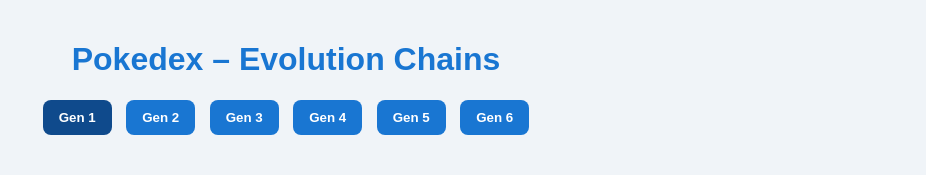
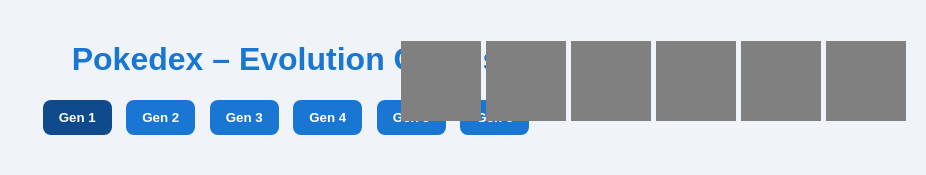
Before and after one commit to Max8842/Pokedex, a plain HTML site: page pokedex/index.html in a window 1280 px wide. Shown: the whole page, without its empty margins (354-1280 px from the left). Drawn offline with Linux system fonts and the light colour scheme; no server answers.

Commit message:
UI elemente fuer Teams hinzugefuegt

```diff
--- a/pokedex/index.html
+++ b/pokedex/index.html
@@ -1,8 +1,9 @@
 <!DOCTYPE html>
 <html lang="en">
+
 <head>
   <meta charset="UTF-8" />
-  <meta name="viewport" content="width=device-width, initial-scale=1.0"/>
+  <meta name="viewport" content="width=device-width, initial-scale=1.0" />
   <title>Pokedex – Evolution Chains</title>
   <style>
     body {
@@ -56,6 +57,28 @@
 
     .evo-pokemon {
       margin-bottom: 12px;
+      cursor: pointer;
+      position: relative;
+    }
+
+    .evo-pokemon:hover {
+      background: #c9eeff;
+    }
+
+    .add-to-team {
+      position: absolute;
+      top: 5px;
+      right: 5px;
+      width: 30px;
+      font-size: 1em;
+      padding: .5em;
+      border-radius: 20px;
+      background-color: #7ecbfa;
+      display: none;
+    }
+
+    .evo-pokemon:hover .add-to-team {
+      display: block;
     }
 
     .evo-pokemon img {
@@ -98,9 +121,35 @@
       font-weight: bold;
       cursor: pointer;
     }
+
+    #headline {
+      position: sticky;
+      top: 0;
+      left: 0;
+      width: 100%;
+      background: #f0f4f8;
+      padding-bottom: 1em;
+    }
+
+    #my-team {
+      position: absolute;
+      top: 0;
+      right: 0;
+      display: grid;
+      grid-template-columns: 1fr 1fr 1fr 1fr 1fr 1fr;
+      gap: 5px;
+    }
+
+    #my-team .team-member {
+      width: 80px;
+      height: 80px;
+      background-color: gray;
+    }
   </style>
 </head>
+
 <body>
+  <div id="headline">
     <h1>Pokedex – Evolution Chains</h1>
 
     <div class="gen-buttons">
@@ -112,9 +161,20 @@
       <button class="gen-btn" data-gen="6">Gen 6</button>
     </div>
 
+    <div id="my-team">
+      <div class="team-member"></div>
+      <div class="team-member"></div>
+      <div class="team-member"></div>
+      <div class="team-member"></div>
+      <div class="team-member"></div>
+      <div class="team-member"></div>
+    </div>
+  </div>
+
   <div id="evolution-chains-container"></div>
   <button id="load-more-btn">Load More Chains</button>
 
   <script src="script.js"></script>
 </body>
+
 </html>
--- a/pokedex/script.js
+++ b/pokedex/script.js
@@ -63,6 +63,7 @@ async function fetchPokemonData(speciesUrl) {
 function createChainBox(pokemonList) {
   const html = pokemonList.map(p => `
     <div class="evo-pokemon" onclick="openProfile(${p.id})">
+      <button class="add-to-team" title="Add to team">+</button>
       <img src="${p.sprite}" alt="${p.name}">
       <div class="pokemon-name">${p.name}</div>
       <div class="types-container">
```
Lines whose indentation alone changed are shown as unchanged.
